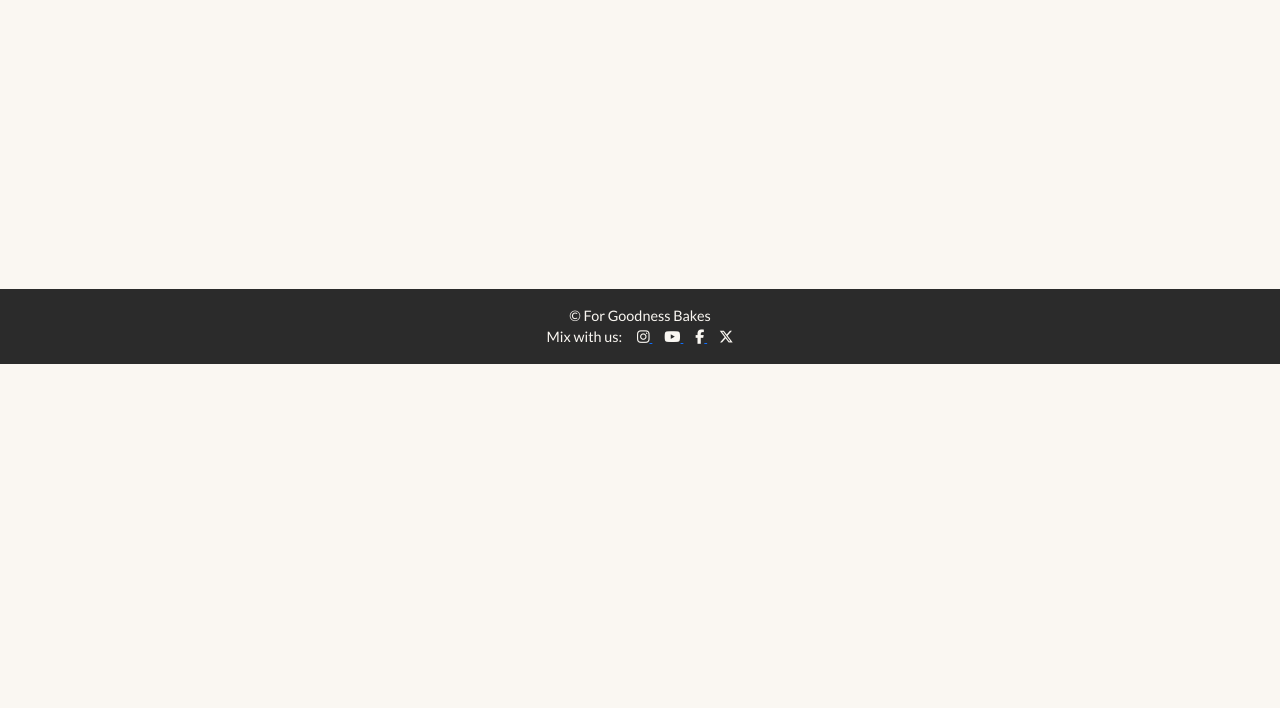
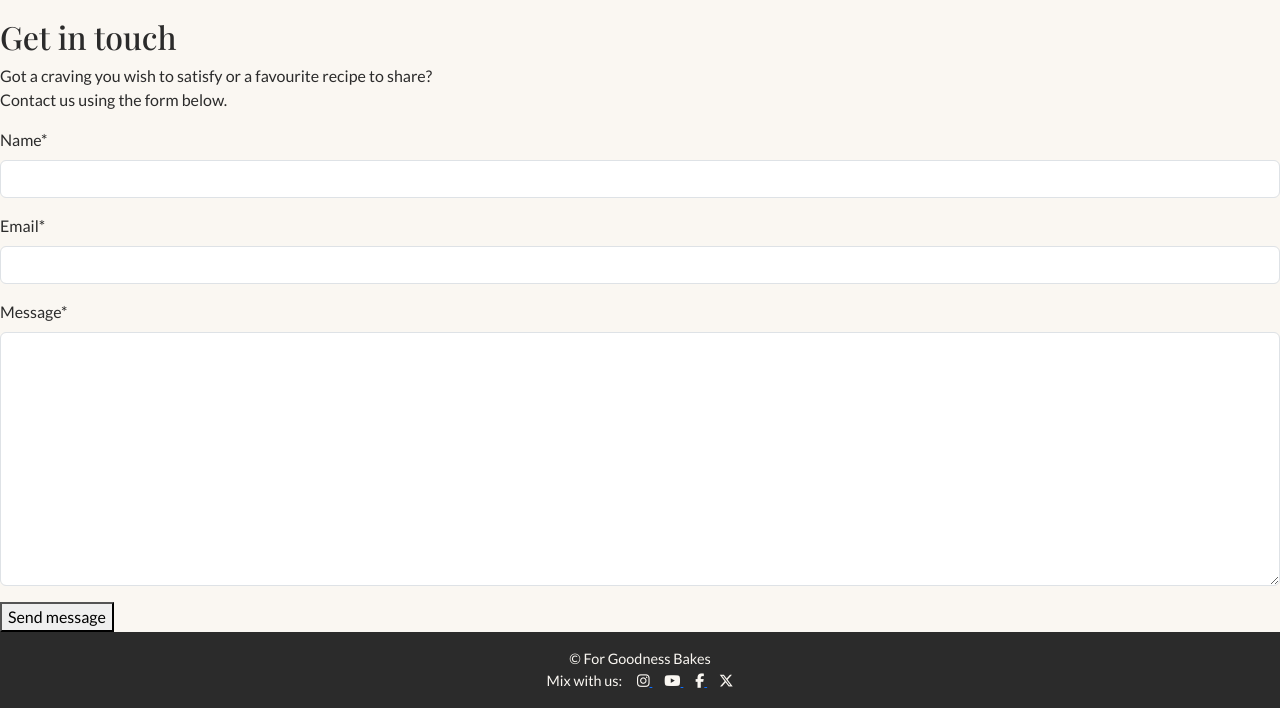
Before and after one commit to Lyd-W/for-goodness-bakes, a Django app: page /about/ in a window 1280 px wide. Shown: the part 436-1144 px from the top of the page. Before the commit the page ends 800 px from the top, so only its background shows below. Run offline with Django 4.2, Linux system fonts and the light colour scheme; data that the repository does not hold is empty; some libraries are stand-ins or nearby versions; some web fonts are replaced.

Commit message:
Add contact form to About

```diff
--- /dev/null
+++ b/about/forms.py
@@ -0,0 +1,12 @@
+from .models import Contact
+from django import forms
+
+
+class ContactForm(forms.ModelForm):
+    class Meta:
+        model = Contact
+        fields = (
+                  'name',
+                  'email',
+                  'message',
+                )
--- a/about/models.py
+++ b/about/models.py
@@ -25,3 +25,12 @@ class About(models.Model):
 
     def __str__(self):
         return self.title
+
+class Contact(models.Model):
+    name = models.CharField(max_length=200)
+    email = models.EmailField()
+    message = models.TextField()
+    read = models.BooleanField(default=False)
+
+    def __str__(self):
+        return f"message from {self.name}"
--- a/about/templates/about/about.html
+++ b/about/templates/about/about.html
@@ -1,5 +1,6 @@
 {% extends "base.html" %}
 {% load static %}
+{% load crispy_forms_tags %}
 
 {% block content %}
 
@@ -21,4 +22,17 @@
     <p>{{ about.content | safe }}</p>
   </section>
 
+
+<h2>Get in touch</h2>
+
+<p> Got a craving you wish to satisfy or a favourite recipe to share?
+    <br>Contact us using the form below.</p>
+
+      <form method="post">
+        {{ contact_form | crispy }}
+        {% csrf_token %}
+        <button type="submit">Send message </button>
+      </form>
+
+
  {% endblock content %}
--- a/about/views.py
+++ b/about/views.py
@@ -1,12 +1,29 @@
 from django.shortcuts import render, get_object_or_404
+from django.contrib import messages
 from django.views import generic
 from .models import About
+from .forms import ContactForm
 
 def AboutPage(request):
     about = About.objects.all().order_by('-updated_on').first()
 
+    if request.method == "POST":
+        contact_form = ContactForm(data=request.POST)
+        if contact_form.is_valid():
+            contact_form.save()
+            messages.add_message(
+                request, messages.SUCCESS,
+                "Your message has been sent. We'll be in touch soon"
+            )
+
+    contact_form = ContactForm()
+
     return render(
         request,
         "about/about.html",
-        {"about": about},
+        {
+            "about": about,
+            "contact_form": contact_form,
+         }
+
     )
```
Also changed, not shown: about/admin.py (+6 -1 lines), about/migrations/0002_contact.py (added).
